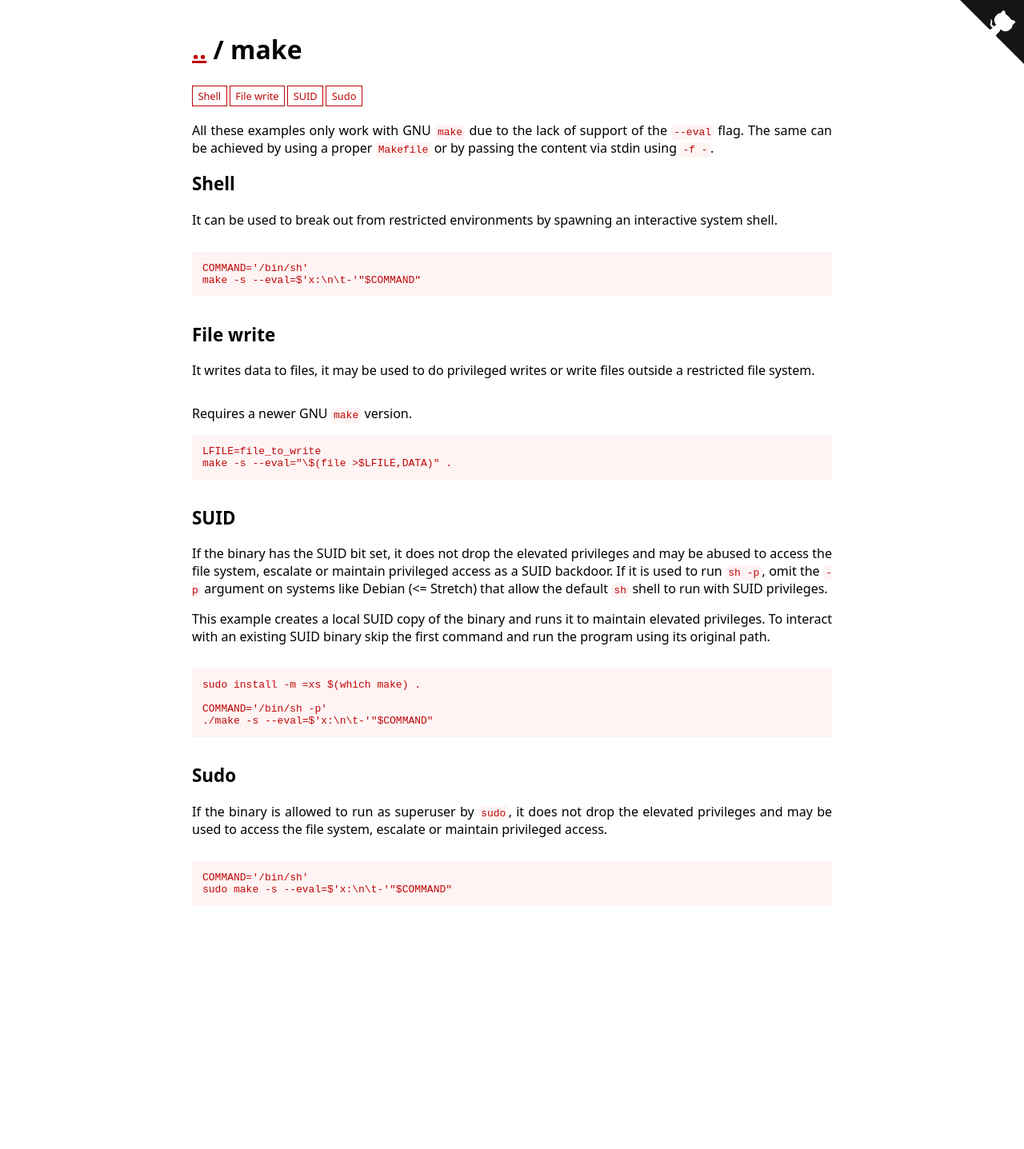
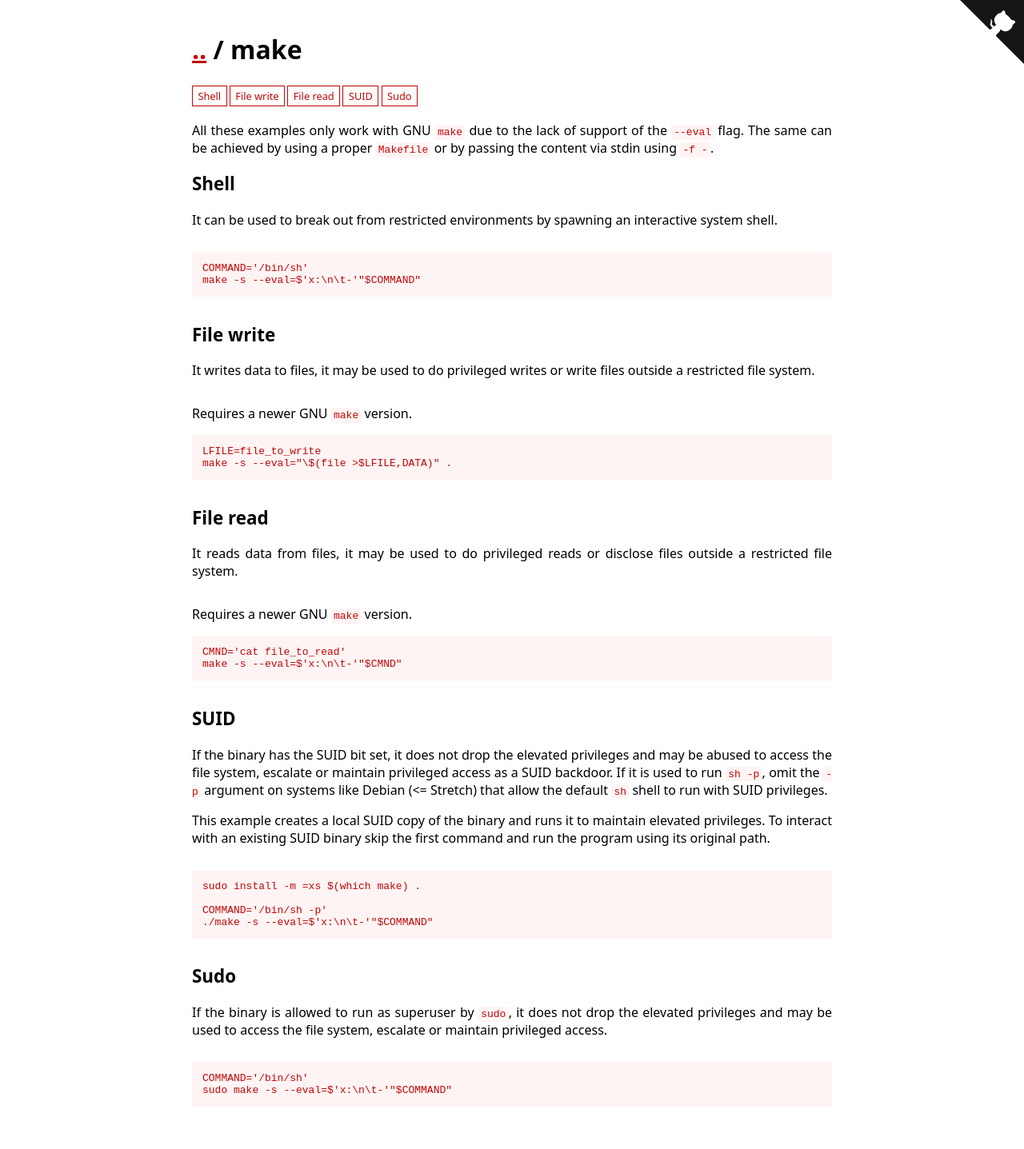
Before and after one commit to GTFOBins/GTFOBins.github.io, a Jekyll site: the page built from _gtfobins/make.md, in a window 1280 px wide. Shown: the whole page at 80% size. Built offline with Jekyll 4.4.1, drawn with Linux system fonts in a browser that asks for light colours; before the commit the page ends 1186 px from its top, so only the background shows below that.

Commit message:
Update make.md
Output file contents to stdout

```diff
--- a/_gtfobins/make.md
+++ b/_gtfobins/make.md
@@ -10,6 +10,13 @@ functions:
       code: |
         LFILE=file_to_write
         make -s --eval="\$(file >$LFILE,DATA)" .
+
+  file-read:
+    - description: Requires a newer GNU `make` version.
+      code: |
+        CMND='cat file_to_read'
+        make -s --eval=$'x:\n\t-'"$CMND"
+
   suid:
     - code: |
         COMMAND='/bin/sh -p'
```
